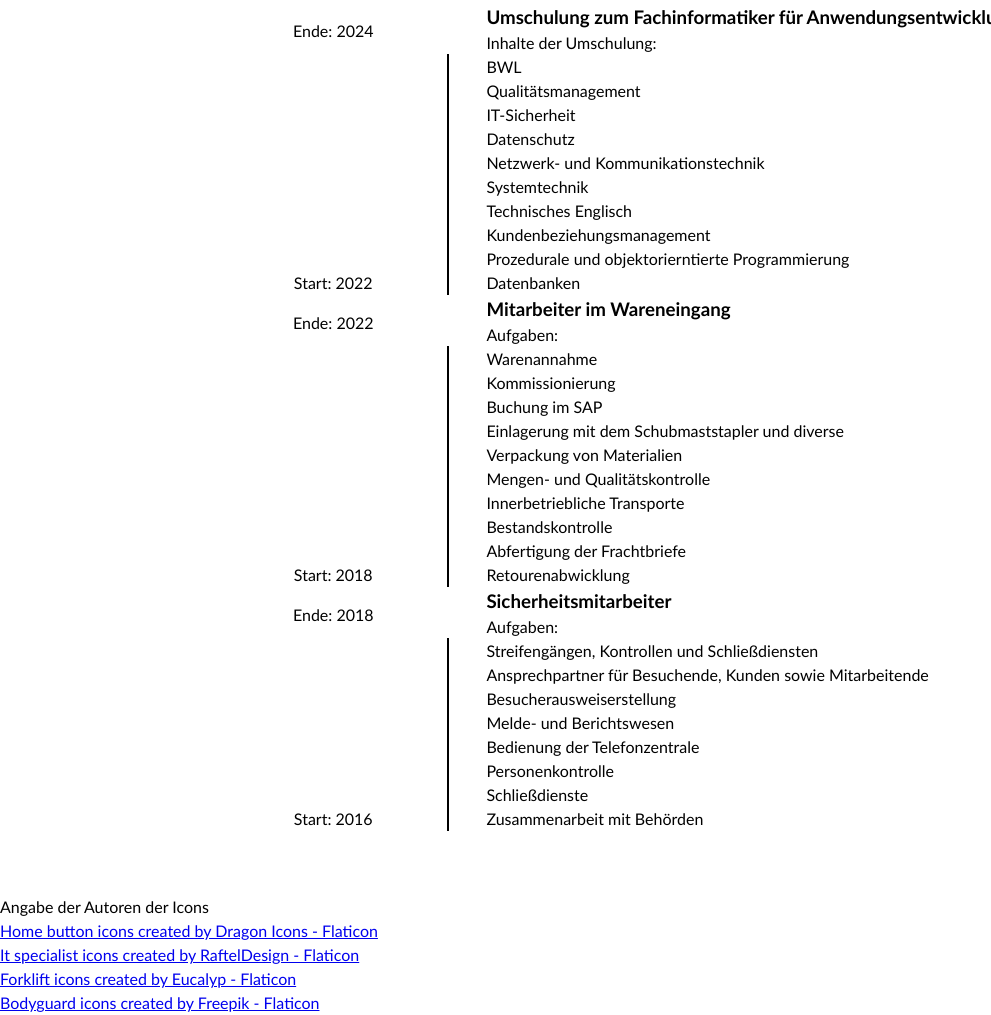
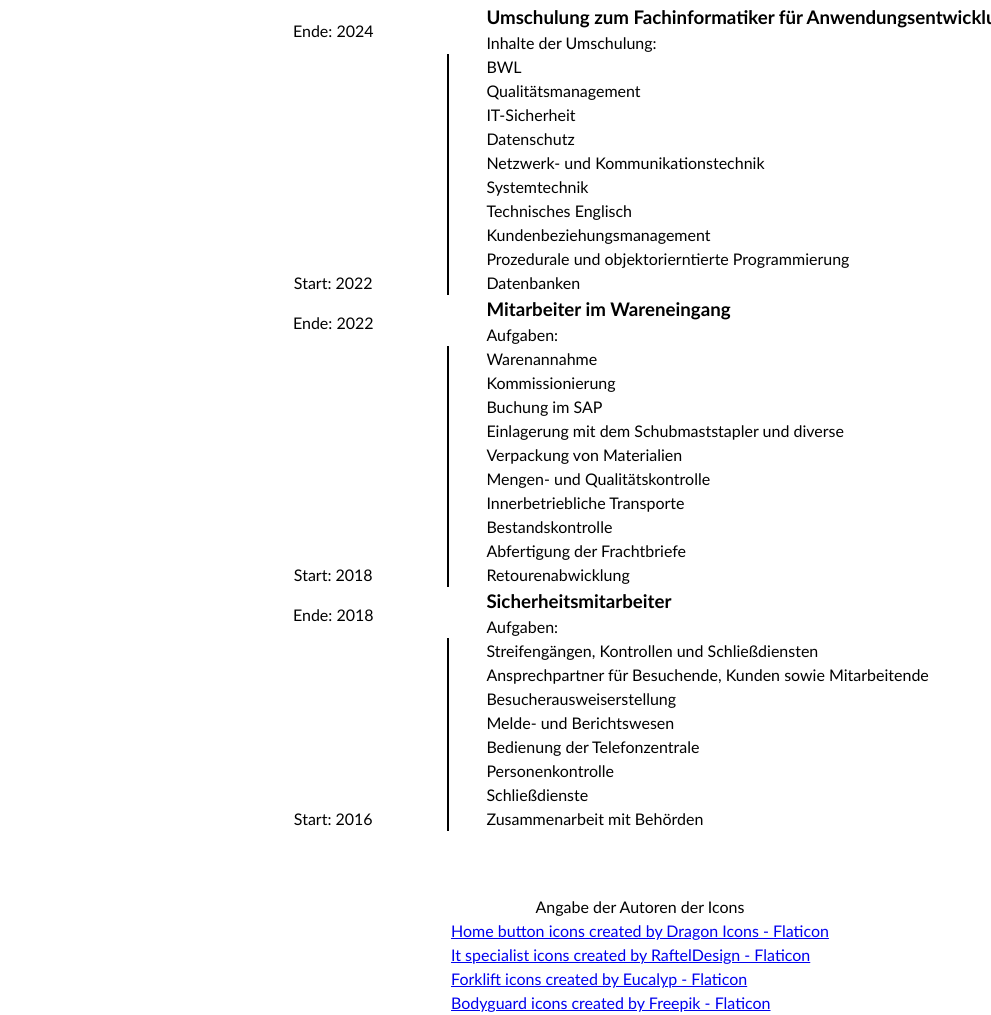
Before and after one commit to YalcinKurt89/website, a plain HTML site: page index.html in a window 1280 px wide. Shown: the part 882-1897 px from the top of the page, without its empty margins (0-991 px from the left). Drawn offline with Linux system fonts and the light colour scheme.

Commit message:
Edit the footer and center the content

```diff
--- a/css/styles.css
+++ b/css/styles.css
@@ -186,3 +186,12 @@ body {
 #contact {
     background-color: mediumpurple;
 }
+
+footer div {
+    display: flex;
+    justify-content: center;
+}
+
+footer ul {
+    list-style-type: none;
+}
--- a/index.html
+++ b/index.html
@@ -286,13 +286,17 @@
 
 
     <footer>
+        <div>
             <p>Angabe der Autoren der Icons</p>
+        </div>
+        <div>
             <ul>
                 <li><a href="https://www.flaticon.com/free-icons/home-button" title="home button icons">Home button icons created by Dragon Icons - Flaticon</a></li>
                 <li><a href="https://www.flaticon.com/free-icons/it-specialist" title="it specialist icons">It specialist icons created by RaftelDesign - Flaticon</a></li>
                 <li><a href="https://www.flaticon.com/free-icons/forklift" title="forklift icons">Forklift icons created by Eucalyp - Flaticon</a></li>
                 <li><a href="https://www.flaticon.com/free-icons/bodyguard" title="bodyguard icons">Bodyguard icons created by Freepik - Flaticon</a></li>
             </ul>
+        </div>
         <p></p>
     </footer>
 
```
Lines whose indentation alone changed are shown as unchanged.
